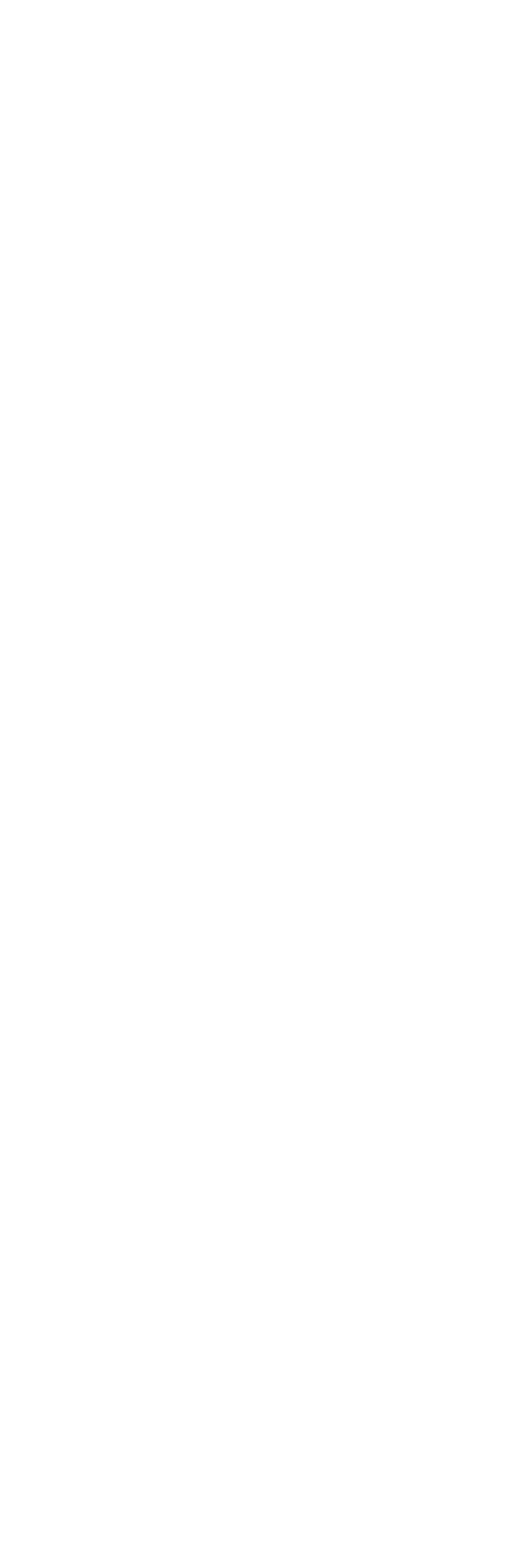
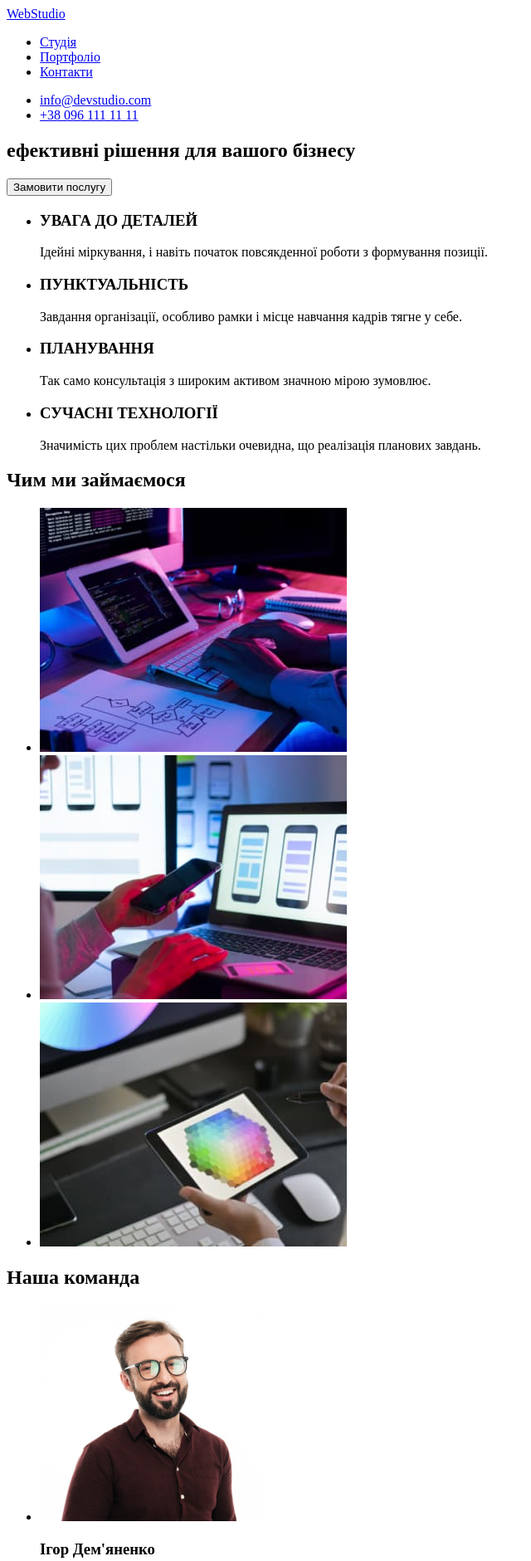
Before and after one commit to JaneLev90/goit-markup-hw-01, a plain HTML site: page index.html in a window 1280 px wide. Shown: the top 1881 px of the page at 83% size, without its empty margins (0-640 px from the left). Before the commit the page ends 800 px from the top, so only its background shows below. Drawn offline with Linux system fonts and the light colour scheme.

Commit message:
Домашня робота 1

```diff
--- a/index.html
+++ b/index.html
@@ -1,14 +1,152 @@
 <!DOCTYPE html>
 <html lang="uk">
-<head>
-    <meta charset="UTF-8">
-    <meta http-equiv="X-UA-Compatible" content="IE=edge">
-    <meta name="viewport" content="width=device-width, initial-scale=1.0">
-    <title>Document</title>
-</head>
-<body>
-   <header></header>
-   <main></main>
-   <footer></footer>
-</body>
+  <head>
+    <meta charset="UTF-8" />
+    <meta http-equiv="X-UA-Compatible" content="IE=edge" />
+    <meta name="viewport" content="width=device-width, initial-scale=1.0" />
+    <title>Веб Студія</title>
+  </head>
+  <body>
+    <!--Шапка сайта-->
+    <header>
+      <a href="/" lang="en" rel="noopener noreferrer nofollow"
+        ><span>Web</span>Studio</a
+      >
+      <nav>
+        <ul>
+          <li>
+            <a href="./index.html" rel="noopener noreferrer nofollow">Студія</a>
+          </li>
+          <li>
+            <a href="portfolio.html" rel="noopener noreferrer nofollow"
+              >Портфоліо</a
+            >
+          </li>
+          <li>
+            <a href="#" rel="noopener noreferrer nofollow">Контакти</a>
+          </li>
+        </ul>
+      </nav>
+      <ul>
+        <li>
+          <a href="mailto:info@devstudio.com" lang="en">info@devstudio.com</a>
+        </li>
+        <li>
+          <a href="tel:+380961111111">+38 096 111 11 11</a>
+        </li>
+      </ul>
+    </header>
+    <main>
+      <!--Секция герой-->
+      <section>
+        <h1>ефективні рішення для вашого бізнесу</h1>
+        <button type="button">Замовити послугу</button>
+      </section>
+      <!--Секция описание-->
+      <section>
+        <h2 hidden>секция 2</h2>
+        <ul>
+          <li>
+            <h3>УВАГА ДО ДЕТАЛЕЙ</h3>
+            <p>
+              Ідейні міркування, і навіть початок повсякденної роботи з
+              формування позиції.
+            </p>
+          </li>
+          <li>
+            <h3>ПУНКТУАЛЬНІСТЬ</h3>
+            <p>
+              Завдання організації, особливо рамки і місце навчання кадрів тягне
+              у себе.
+            </p>
+          </li>
+          <li>
+            <h3>ПЛАНУВАННЯ</h3>
+            <p>
+              Так само консультація з широким активом значною мірою зумовлює.
+            </p>
+          </li>
+          <li>
+            <h3>СУЧАСНІ ТЕХНОЛОГІЇ</h3>
+            <p>
+              Значимість цих проблем настільки очевидна, що реалізація планових
+              завдань.
+            </p>
+          </li>
+        </ul>
+      </section>
+      <!--Секция Чим займаємося-->
+      <section>
+        <h2>Чим ми займаємося</h2>
+        <ul>
+          <li>
+            <img src="./images/comp.jpg" alt="декстопні додатки" width="370" />
+          </li>
+          <li>
+            <img src="./images/tel.jpg" alt="мобільні додатки" width="370" />
+          </li>
+          <li>
+            <img
+              src="./images/palitra.jpg"
+              alt="дизайнерські рішення"
+              width="370"
+            />
+          </li>
+        </ul>
+      </section>
+      <!--Секція команда-->
+      <section>
+        <h2>Наша команда</h2>
+        <ul>
+          <li>
+            <img
+              src="./images/demjanenko.jpg"
+              alt="Ігор Дем'яненко"
+              width="270"
+            />
+            <h3>Ігор Дем'яненко</h3>
+            <p lang="en">Product Designer</p>
+          </li>
+          <li>
+            <img src="./images/repina.jpg" alt="Ольга Рєпіна" width="270" />
+            <h3>Ольга Рєпіна</h3>
+            <p lang="en">Frontend Developer</p>
+          </li>
+          <li>
+            <img src="./images/tarasov.jpg" alt="Микола Тарасов" width="270" />
+            <h3>Микола Тарасов</h3>
+            <p lang="en">Marketing</p>
+          </li>
+          <li>
+            <img src="./images/ermakov.jpg" alt="Михайло Єрмаков" width="270" />
+            <h3>Михайло Єрмаков</h3>
+            <p lang="en">UI Designer</p>
+          </li>
+        </ul>
+      </section>
+    </main>
+    <footer>
+      <a href="./index.html" lang="en" rel="noopener noreferrer nofollow"
+        ><span>Web</span>Studio</a
+      >
+      <address>
+        <ul>
+          <li>
+            <a
+              href="https://goo.gl/maps/tMdoCCG9fhGyc61p6"
+              target="_blank"
+              rel="noopener noreferrer nofollow"
+              >м. Київ, пр-т Лесі Українки, 26</a
+            >
+          </li>
+          <li>
+            <a href="mailto:info@devstudio.com" lang="en">info@devstudio.com</a>
+          </li>
+          <li>
+            <a href="tel:+380961111111">+38 096 111 11 11</a>
+          </li>
+        </ul>
+      </address>
+    </footer>
+  </body>
 </html>
```
